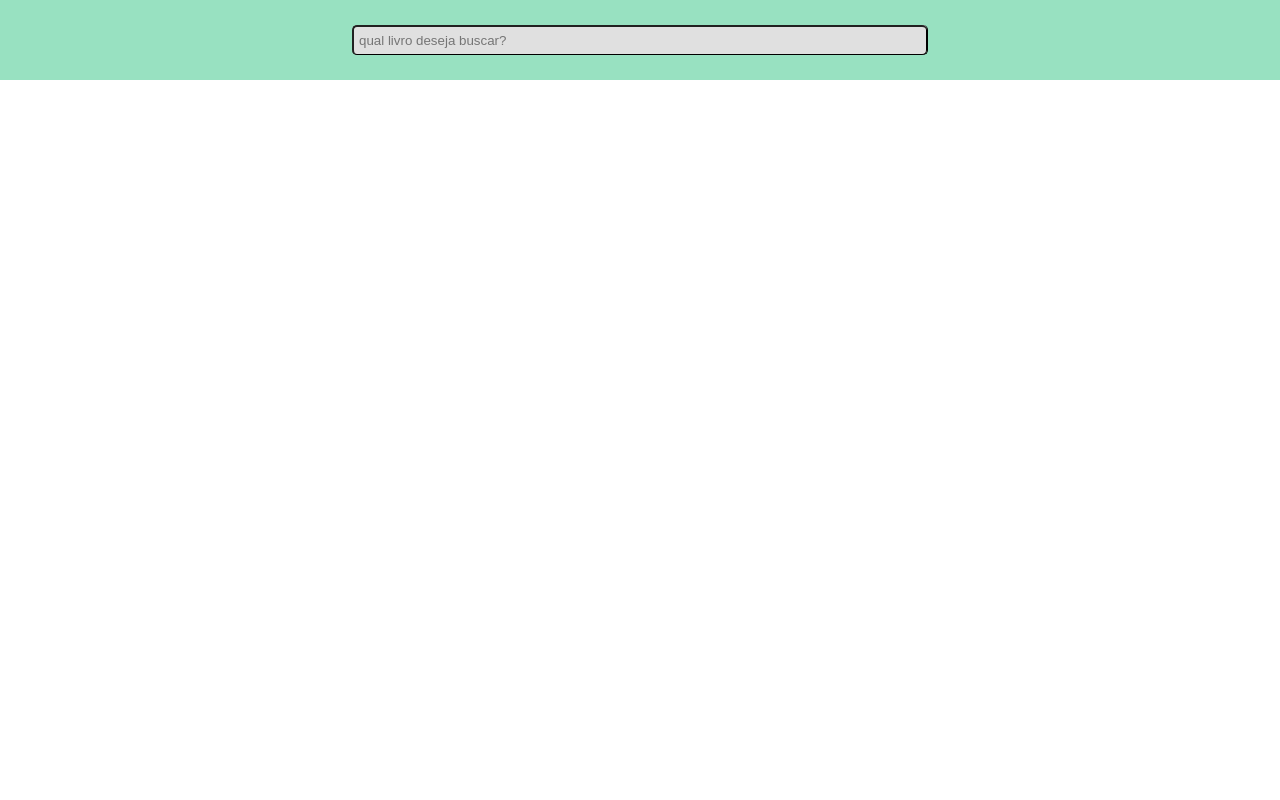
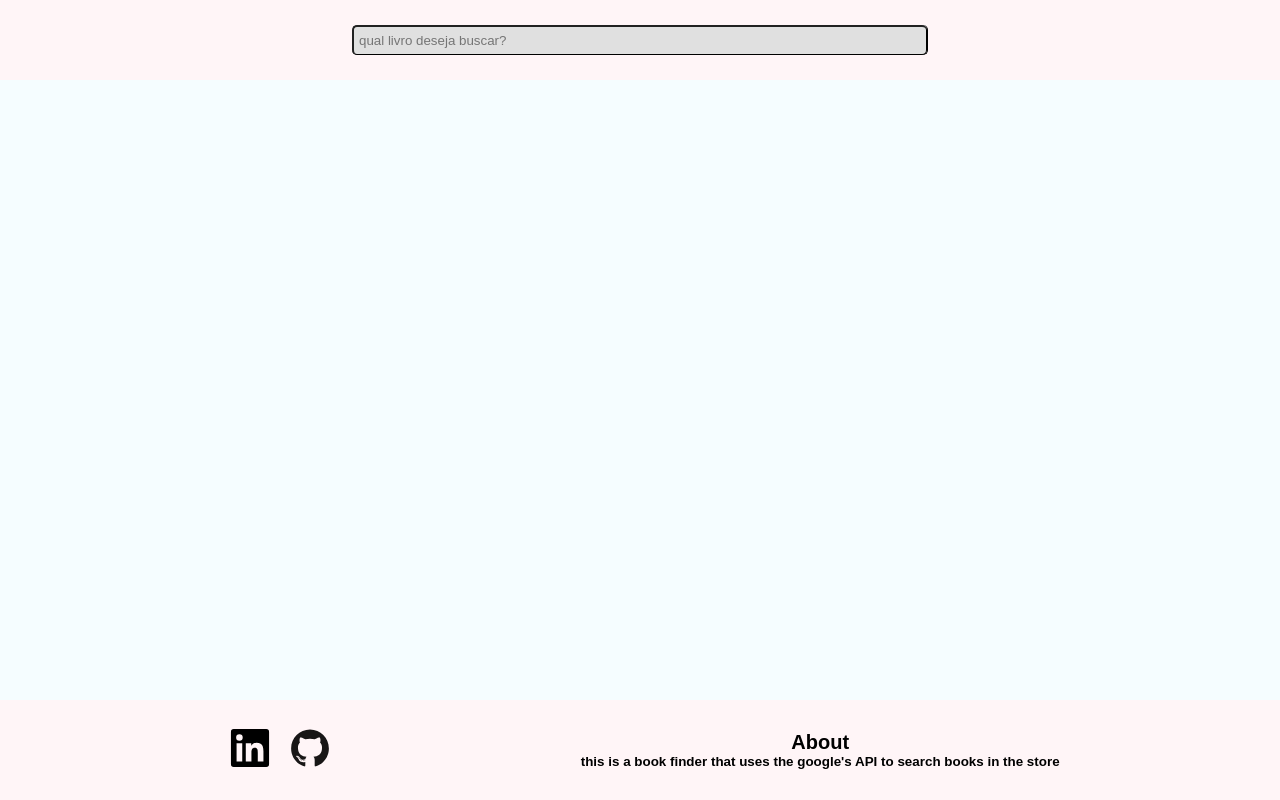
Before and after one commit to VTramon/Book-finder, a Next.js app: page / in a window 1280 px wide. Built offline with nearby package versions, Linux system fonts and the light colour scheme.

Commit message:
refactoring some isues

```diff
--- a/src/Theme.js
+++ b/src/Theme.js
@@ -2,7 +2,9 @@
   title: 'theme',
 
   colors: {
-    backgroundHeader: '#98E1C1',
+    backgroundHeader: '#FFF5F7',
+    backgroundFooter: '#FFF5F7',
+    backgroundLayout: '#F5FDFF',
     backgrounInput: '#E0E0E0'
   }
 };
--- a/src/components/BookCard.tsx
+++ b/src/components/BookCard.tsx
@@ -1,15 +1,20 @@
 import styled from 'styled-components';
+import Image from 'next/image';
+import NoImage from '../../public/images/Noimage.jpg';
 
 const Card = styled.div`
   display: flex;
   flex-direction: column;
+  justify-content: space-around;
+  align-items: center;
   width: 300px;
   height: 300px;
   background-color: inherit;
-  margin: 20px;
+  margin: 30px;
   padding: 15px;
   border: 1px solid black;
   overflow: hidden;
+  border-radius: 5px;
 `;
 
 const Img = styled.img`
@@ -17,6 +22,15 @@
   width: 190px;
   height: 130px;
   margin: 10px;
+`;
+
+const ImgNext = styled.div`
+  display: block;
+  object-fit: cover;
+  width: 190px;
+  height: 130px;
+  margin: 10px;
+  padding: 15px;
 `;
 
 const Title = styled.div`
@@ -73,11 +87,20 @@
           <Text>{props.book.volumeInfo.authors}</Text>
         </Authors>
       )}
-      {props.book.volumeInfo.imageLinks !== undefined && (
+      {props.book.volumeInfo.imageLinks ? (
         <Img
           src={props.book.volumeInfo.imageLinks.thumbnail}
           alt={props.book.volumeInfo.title}
         />
+      ) : (
+        <ImgNext>
+          <Image
+            src={NoImage}
+            alt="imagem não encontrada"
+            layout="responsive"
+            key={props.id}
+          />
+        </ImgNext>
       )}
     </Card>
   );
--- /dev/null
+++ b/src/components/Footer.tsx
@@ -0,0 +1,55 @@
+import styled from 'styled-components';
+import { GitIcon, LinkedinIcon } from './Icons';
+
+const FooterBar = styled.div`
+  display: flex;
+  justify-content: center;
+  align-items: center;
+  justify-content: space-evenly;
+  width: 100vw;
+  height: 100px;
+  background-color: ${(props) => props.theme.colors.backgroundFooter};
+`;
+
+const Link = styled.a`
+  margin: 10px;
+  :hover {
+    cursor: pointer;
+  }
+`;
+
+const Medias = styled.div`
+  margin: 20px;
+`;
+
+const About = styled.div`
+  margin: 20px;
+  display: flex;
+  flex-direction: column;
+  justify-content: center;
+  align-items: center;
+`;
+
+const Footer = () => {
+  return (
+    <FooterBar>
+      <Medias>
+        <Link>
+          <LinkedinIcon height={40} width={40} />
+        </Link>
+        <Link>
+          <GitIcon height={40} width={40} />
+        </Link>
+      </Medias>
+      <About>
+        <h4>About</h4>
+        <h6>
+          this is a book finder that uses the google's API to search books in
+          the store
+        </h6>
+      </About>
+    </FooterBar>
+  );
+};
+
+export default Footer;
--- /dev/null
+++ b/src/components/Icons.jsx
@@ -0,0 +1,18 @@
+export let GitIcon = ({ height, width }) => {
+  return (
+    <svg viewBox="0 0 128 128" height={height} width={width}>
+      <g fill="#181616">
+        <path d="M64 5.103c-33.347 0-60.388 27.035-60.388 60.388 0 26.682 17.303 49.317 41.297 57.303 3.017.56 4.125-1.31 4.125-2.905 0-1.44-.056-6.197-.082-11.243-16.8 3.653-20.345-7.125-20.345-7.125-2.747-6.98-6.705-8.836-6.705-8.836-5.48-3.748.413-3.67.413-3.67 6.063.425 9.257 6.223 9.257 6.223 5.386 9.23 14.127 6.562 17.573 5.02.542-3.903 2.107-6.568 3.834-8.076-13.413-1.525-27.514-6.704-27.514-29.843 0-6.593 2.36-11.98 6.223-16.21-.628-1.52-2.695-7.662.584-15.98 0 0 5.07-1.623 16.61 6.19C53.7 35 58.867 34.327 64 34.304c5.13.023 10.3.694 15.127 2.033 11.526-7.813 16.59-6.19 16.59-6.19 3.287 8.317 1.22 14.46.593 15.98 3.872 4.23 6.215 9.617 6.215 16.21 0 23.194-14.127 28.3-27.574 29.796 2.167 1.874 4.097 5.55 4.097 11.183 0 8.08-.07 14.583-.07 16.572 0 1.607 1.088 3.49 4.148 2.897 23.98-7.994 41.263-30.622 41.263-57.294C124.388 32.14 97.35 5.104 64 5.104z"></path>
+        <path d="M26.484 91.806c-.133.3-.605.39-1.035.185-.44-.196-.685-.605-.543-.906.13-.31.603-.395 1.04-.188.44.197.69.61.537.91zm2.446 2.729c-.287.267-.85.143-1.232-.28-.396-.42-.47-.983-.177-1.254.298-.266.844-.14 1.24.28.394.426.472.984.17 1.255zM31.312 98.012c-.37.258-.976.017-1.35-.52-.37-.538-.37-1.183.01-1.44.373-.258.97-.025 1.35.507.368.545.368 1.19-.01 1.452zm3.261 3.361c-.33.365-1.036.267-1.552-.23-.527-.487-.674-1.18-.343-1.544.336-.366 1.045-.264 1.564.23.527.486.686 1.18.333 1.543zm4.5 1.951c-.147.473-.825.688-1.51.486-.683-.207-1.13-.76-.99-1.238.14-.477.823-.7 1.512-.485.683.206 1.13.756.988 1.237zm4.943.361c.017.498-.563.91-1.28.92-.723.017-1.308-.387-1.315-.877 0-.503.568-.91 1.29-.924.717-.013 1.306.387 1.306.88zm4.598-.782c.086.485-.413.984-1.126 1.117-.7.13-1.35-.172-1.44-.653-.086-.498.422-.997 1.122-1.126.714-.123 1.354.17 1.444.663zm0 0"></path>
+      </g>
+    </svg>
+  );
+};
+
+export const LinkedinIcon = ({ height, width }) => {
+  return (
+    <svg viewBox="0 0 128 128" height={height} width={width}>
+      <path d="M116 3H12a8.91 8.91 0 00-9 8.8v104.42a8.91 8.91 0 009 8.78h104a8.93 8.93 0 009-8.81V11.77A8.93 8.93 0 00116 3zM39.17 107H21.06V48.73h18.11zm-9-66.21a10.5 10.5 0 1110.49-10.5 10.5 10.5 0 01-10.54 10.48zM107 107H88.89V78.65c0-6.75-.12-15.44-9.41-15.44s-10.87 7.36-10.87 15V107H50.53V48.73h17.36v8h.24c2.42-4.58 8.32-9.41 17.13-9.41C103.6 47.28 107 59.35 107 75z"></path>
+    </svg>
+  );
+};
--- a/src/components/Layout.tsx
+++ b/src/components/Layout.tsx
@@ -2,6 +2,7 @@
 import styled from 'styled-components';
 import api from '../services/api';
 import BookCard from './BookCard';
+import Footer from './Footer';
 import Header from './Header';
 
 const Content = styled.div`
@@ -11,6 +12,8 @@
   max-height: 100vh;
   width: 100vw;
   height: 100vh;
+  justify-content: space-between;
+  background-color: ${(props) => props.theme.colors.backgroundLayout}; ;
 `;
 
 const BookContainer = styled.div`
@@ -64,6 +67,7 @@
             return <BookCard book={book} id={props.id} />;
           })}
       </BookContainer>
+      <Footer />
     </Content>
   );
 };
--- a/styled.d.ts
+++ b/styled.d.ts
@@ -6,6 +6,8 @@
 
     colors: {
       backgroundHeader: string;
+      backgroundFooter: string;
+      backgroundLayout: string;
       backgrounInput: string;
     };
   }
```
Also changed, not shown: src/GlobalStyles.js (deleted, +0 -10 lines), public/images/Noimage.jpg (added).
